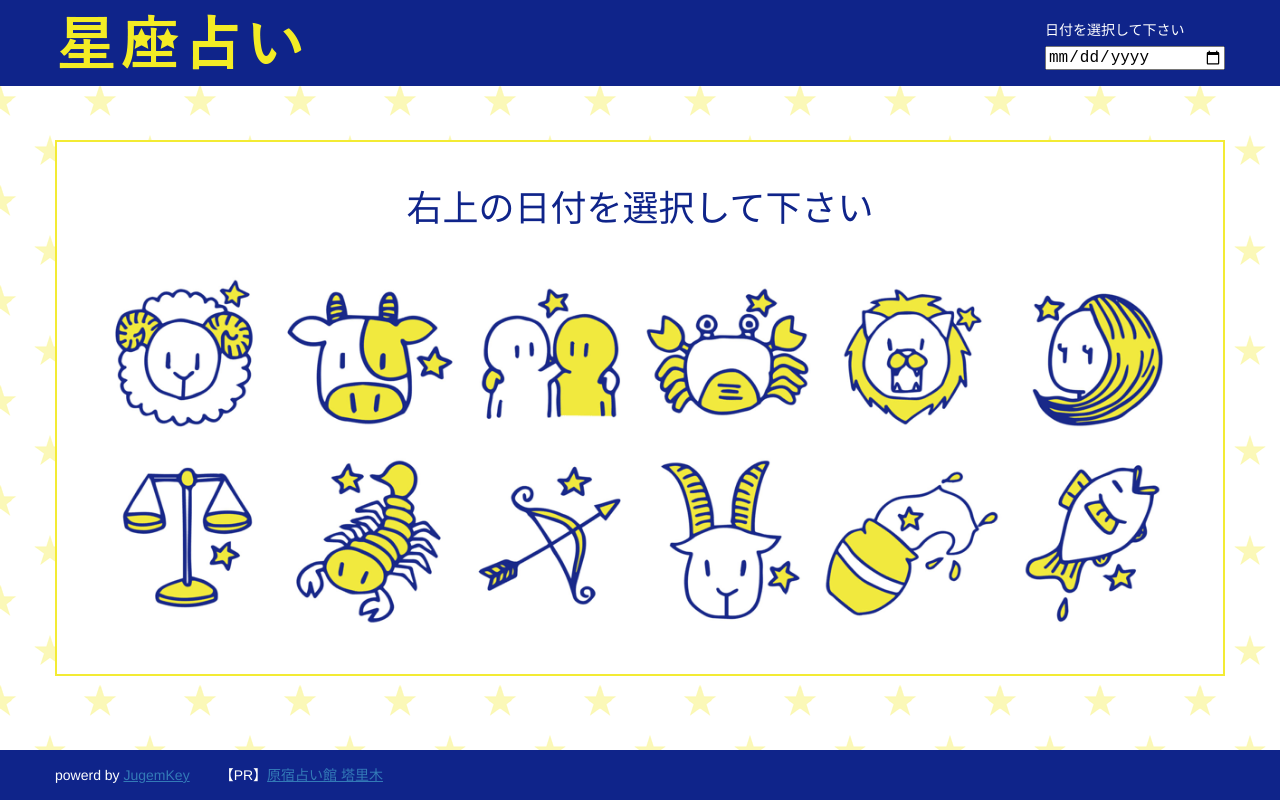
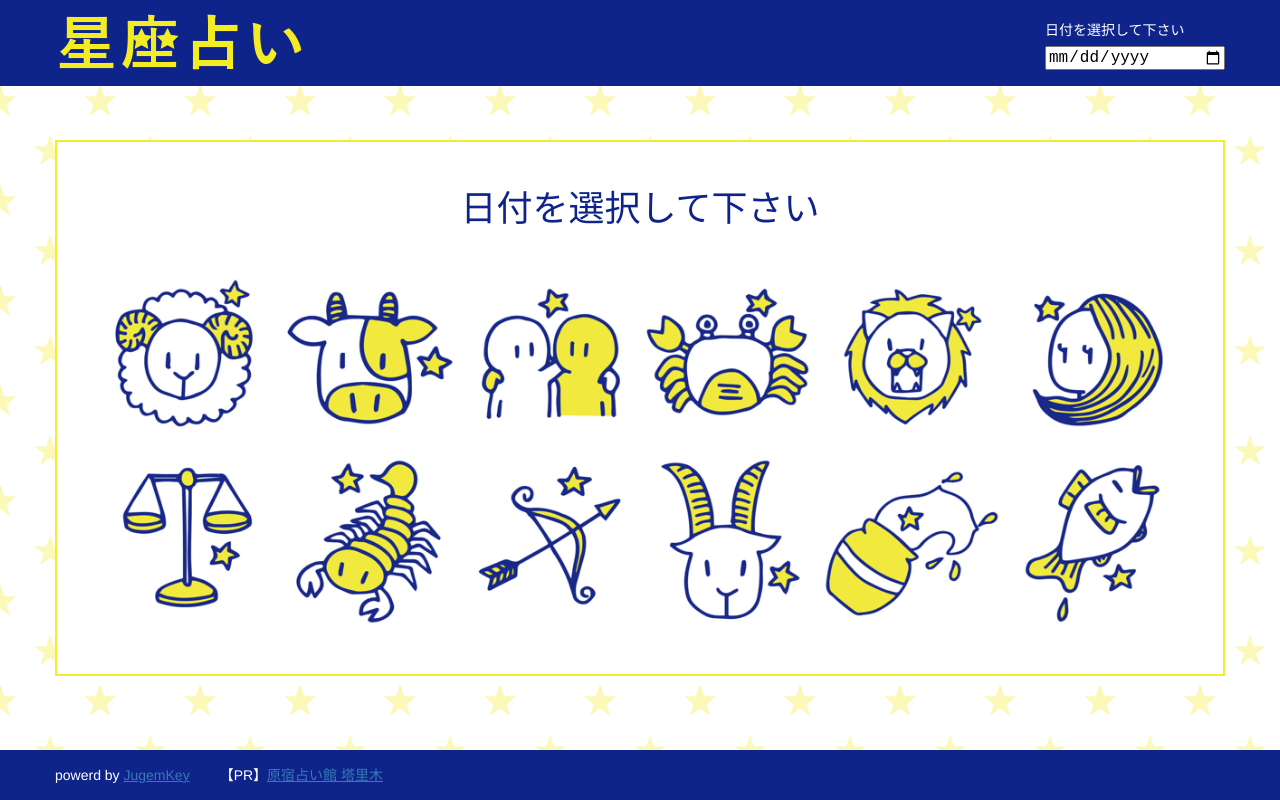
Before and after one commit to Hiromi-I/horoscope, a Vue app: page / in a window 1280 px wide. Built offline with nearby package versions, Linux system fonts and the light colour scheme.

Commit message:
レイアウト変更に合わせて文言を微修正

```diff
--- a/src/components/InitialGuide.vue
+++ b/src/components/InitialGuide.vue
@@ -1,6 +1,6 @@
 <template>
   <section class="defaultContents">
-    <p class="info">右上の日付を選択して下さい</p>
+    <p class="info">日付を選択して下さい</p>
     <img
       src="@/assets/images/signs.png"
       width="1200"
```
